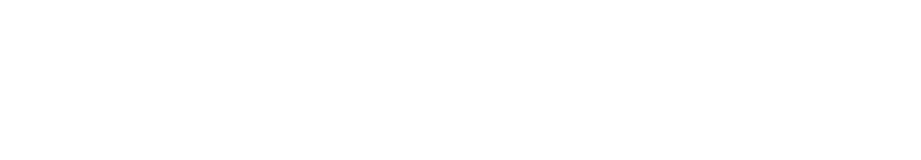
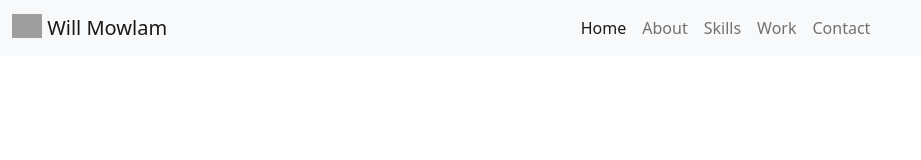
Before and after one commit to willmowlam/nebulus-bootstrap-portfolio, a plain HTML site: page index.html in a window 1280 px wide. Shown: the whole page, without its empty margins (0-921 px from the left). Drawn offline with nearby package versions, Linux system fonts and the light colour scheme; grey boxes are pictures that could not be loaded.

Commit message:
Add navigation bar

```diff
--- a/index.html
+++ b/index.html
@@ -4,10 +4,44 @@
   <meta charset="UTF-8">
   <meta name="viewport" content="width=device-width, initial-scale=1.0">
   <title>Document</title>
+  <link href="https://cdn.jsdelivr.net/npm/bootstrap@5.0.2/dist/css/bootstrap.min.css" rel="stylesheet" integrity="sha384-EVSTQN3/azprG1Anm3QDgpJLIm9Nao0Yz1ztcQTwFspd3yD65VohhpuuCOmLASjC" crossorigin="anonymous">
   <link rel="stylesheet" href="./assets/css/style.css">
 </head>
 
 <body>
+  <!-- NavBar -->
+  <nav class="navbar navbar-expand-lg navbar-light bg-light">
+    <div class="container-fluid">
+      <a class="navbar-brand" href="#">
+        <img src="https://getbootstrap.com/docs/5.0/assets/brand/bootstrap-logo.svg" alt="" width="30" height="24" class="d-inline-block align-text-top">
+        Will Mowlam
+      </a>
+      <button class="navbar-toggler" type="button" data-bs-toggle="collapse" data-bs-target="#navbarToggle" aria-controls="navbarToggle" aria-expanded="false" aria-label="Toggle navigation">
+        <span class="navbar-toggler-icon"></span>
+      </button>
+      <div class="collapse navbar-collapse" id="navbarToggle">
+        <ul class="navbar-nav mx-auto mb-2 mb-lg-0">
+          <li class="nav-item">
+            <a class="nav-link active" aria-current="page" href="#">Home</a>
+          </li>
+          <li class="nav-item">
+            <a class="nav-link" href="#">About</a>
+          </li>
+          <li class="nav-item">
+            <a class="nav-link" href="#">Skills</a>
+          </li>
+          <li class="nav-item">
+            <a class="nav-link" href="#">Work</a>
+          </li>
+          <li class="nav-item">
+            <a class="nav-link" href="#">Contact</a>
+          </li>
+        </ul>
+      </div>
+    </div>
+  </nav>
 
+  <!-- Scripts -->
+  <script src="https://cdn.jsdelivr.net/npm/bootstrap@5.0.2/dist/js/bootstrap.bundle.min.js" integrity="sha384-MrcW6ZMFYlzcLA8Nl+NtUVF0sA7MsXsP1UyJoMp4YLEuNSfAP+JcXn/tWtIaxVXM" crossorigin="anonymous"></script>
 </body>
 </html>
```
